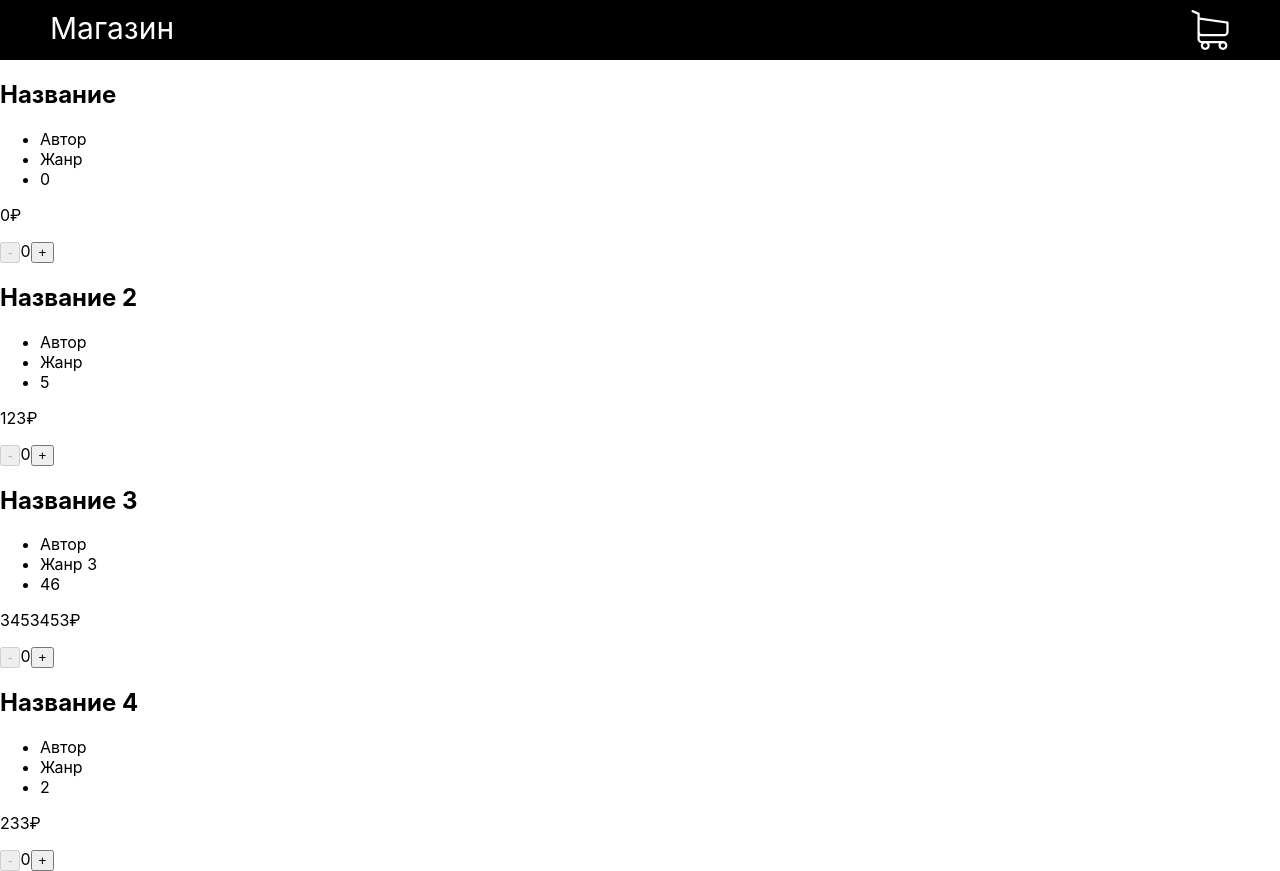
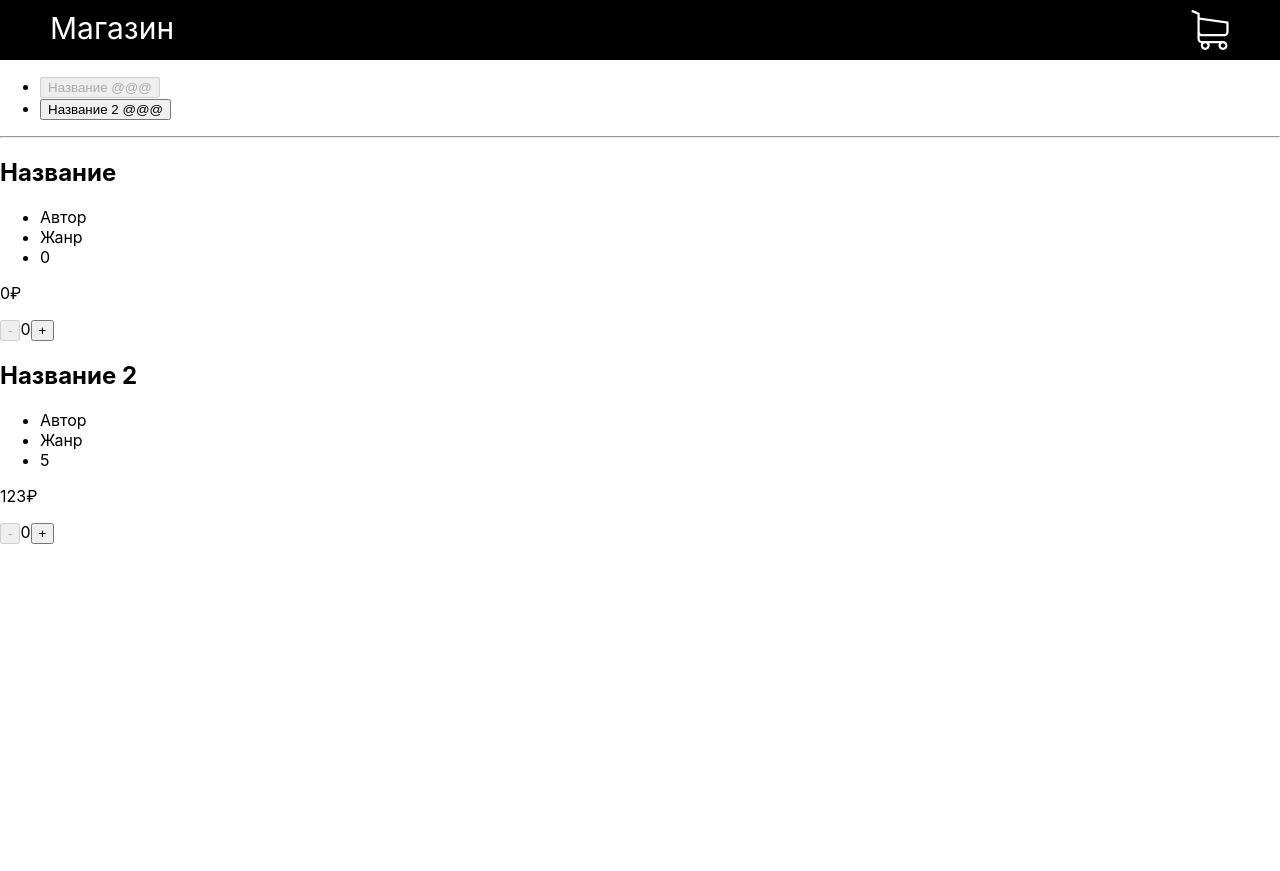
Before and after one commit to GRusl/YLppF_React, a React (Create React App) app: page / in a window 1280 px wide. After the commit the page ends 800 px from the top, so only its background shows below. Built offline with nearby package versions, Linux system fonts and the light colour scheme.

Commit message:
Added the ability to switch by category

```diff
--- a/src/App.js
+++ b/src/App.js
@@ -4,14 +4,14 @@ import {Header} from './components/Header/Header';
 import {CatalogPage} from "./pages/CatalogPage/Catalog";
 // import {findByRole} from "@testing-library/react";
 
-import {books} from "./constants/mock";
+import {sections} from "./constants/mock";
 
 function App() {
     return (
         <>
             <Header/>
             <main className={ styles.main }>
-                <CatalogPage books={ books } />
+                <CatalogPage sections={ sections }/>
             </main>
         </>
     );
--- a/src/components/Item/Item.jsx
+++ b/src/components/Item/Item.jsx
@@ -8,7 +8,8 @@ export const Item = (
         rating= 0,
         price= 0,
         genre='Жанр',
-        author='Автор'
+        author='Автор',
+        id,
     }) => {
     const [count, setCount] = useState(0);
 
--- a/src/constants/mock.js
+++ b/src/constants/mock.js
@@ -1,4 +1,8 @@
-export const books = [
+export const sections = [
+    {
+        id: '1',
+        title: 'Название @@@',
+        books: [
             {
                 id: 'a757a0e9-03c1-4a2a-b384-8ac21dbe2fb2',
                 title: 'Название',
@@ -15,6 +19,12 @@ export const books = [
                 rating: 5,
                 price: 123,
             },
+        ],
+    },
+    {
+        id: '2',
+        title: 'Название 2 @@@',
+        books: [
             {
                 id: 'a557a0e9-03c1-4a2a-b384-8ac21dbe2fb3',
                 title: 'Название 3',
@@ -31,4 +41,6 @@ export const books = [
                 rating: 2,
                 price: 233,
             },
+        ],
+    },
 ];
--- a/src/pages/CatalogPage/Catalog.jsx
+++ b/src/pages/CatalogPage/Catalog.jsx
@@ -1,18 +1,35 @@
 import {Item} from "../../components/Item/Item";
+import {useState} from "react";
 
 export const CatalogPage = (props) => {
-    // const [activeBook, setActiveBook] = useState(props.books[0]);
+    const [activeSection, setActiveSection] = useState(props.sections[0]);
 
     return <div>
+        <ul>
             {
-            props.books.map((book) =>
-                <Item title={ book.title }
+                props.sections.map((section) =>
+                    <li>
+                        <button
+                            key={ section.id }
+                            onClick={ () => setActiveSection(section)}
+                            disabled={ section === activeSection }
+                        >{ section.title }</button>
+                    </li>
+                )
+            }
+        </ul>
+        <hr/>
+        <div>
+            {
+                activeSection.books.map((book) =>
+                    <Item id={ book.id }
+                          title={ book.title }
                           author={ book.authority }
                           genre={ book.genre }
                           rating={ book.rating }
-                      price={ book.price }
-                />
+                          price={ book.price } />
                 )
             }
         </div>
+    </div>
 }
```
Lines whose indentation alone changed are shown as unchanged.
